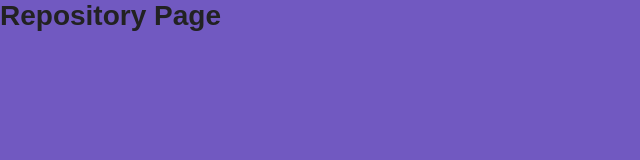
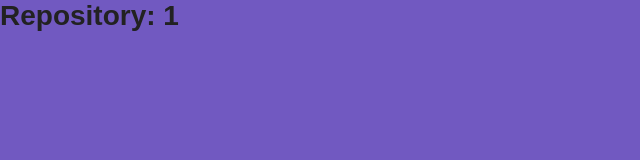
Before and after one commit to ryanalencar/GitRepo, a React (Create React App) app: page /repository/1 in a window 1280 px wide. Shown: the top 160 px of the page, without its empty margins (0-640 px from the left). Built offline with nearby package versions, Linux system fonts and the light colour scheme; the HTML template or start-up script is replaced by a standard one.

Commit message:
feat: routing navigation

```diff
--- a/src/pages/Main/index.js
+++ b/src/pages/Main/index.js
@@ -1,5 +1,6 @@
 import React, { Component } from 'react';
 import { FaGithubAlt, FaPlus, FaSpinner } from 'react-icons/fa';
+import { Link } from 'react-router-dom';
 
 import { Container, Form, SubmitButton, List } from './styles';
 
@@ -90,7 +91,9 @@
           {repositories.map((repo) => (
             <li key={repo.name}>
               <span>{repo.name}</span>
-              <a href="">Detalhes</a>
+              <Link to={`/repository/${encodeURIComponent(repo.name)}`}>
+                Detalhes
+              </Link>
             </li>
           ))}
         </List>
--- a/src/pages/Repository/index.js
+++ b/src/pages/Repository/index.js
@@ -1,7 +1,7 @@
 import React from 'react';
 
-function Repository() {
-  return <h1>Repository Page</h1>;
+function Repository({ match }) {
+  return <h1>Repository: {decodeURIComponent(match.params.repository)}</h1>;
 }
 
 export default Repository;
--- a/src/routes.js
+++ b/src/routes.js
@@ -9,7 +9,7 @@
     <Router>
       <Switch>
         <Route path="/" component={Main} exact />
-        <Route path="/repository" component={Repository} />
+        <Route path="/repository/:repository" component={Repository} />
       </Switch>
     </Router>
   );
```
